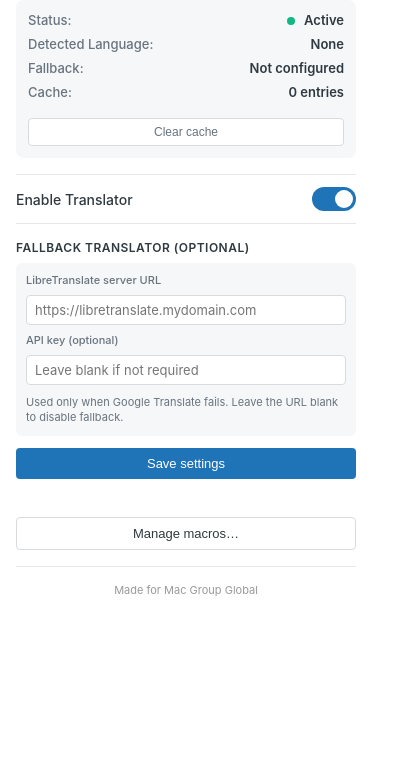
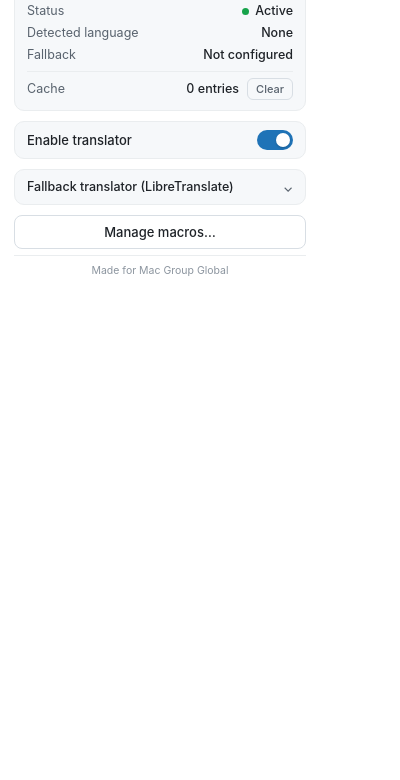
Before and after one commit to PsycoStea/zendesk-auto-translate, a browser extension: page popup.html in a window 400 px wide. Shown: the part 64-844 px from the top of the page. Drawn offline with Linux system fonts and the light colour scheme.

Commit message:
v2.0.6: modern popup with light/dark mode + cache row layout fix
Closes the v2.0.x patch series.

Popup redesign (v2.0.5):
- CSS variables for all colors with @media (prefers-color-scheme: dark)
  override. `color-scheme: light dark` so form controls and scrollbars
  also follow the theme.
- Compacted layout — 320px width, smaller paddings, smaller toggle
  switch, smaller header. Fallback translator section moved into a
  collapsed <details> (auto-expands when one is configured) so the
  popup fits on screen without a scrollbar after the Manage Macros
  button was added.
- Replaced the wide "Clear cache" button with a tiny inline button
  on the cache row.

Icons (v2.0.5):
- generate_icons.py now produces both light (pastel-teal bg) and dark
  (deep-teal bg, pastel-teal text) variants for 16/48/128.
- manifest.json gains `theme_icons` so Chrome's toolbar icon follows
  the user's browser theme.
- Popup header swaps icons via CSS prefers-color-scheme.

Cache row spacing (v2.0.6):
- The cache value `10 entries · 12/22 hits (55%)` was wrapping to two
  lines and breaking the "Clear" button alignment at 320px width.
- Restructured the row as a 3-column flex (label, value, button) with
  `flex: 1 1 auto` + `nowrap` on the value, and tightened the format
  string to `10 entries · 55% hit` so it fits on one line.

README updated with a small "What's new since v2.0" section covering
the cursor marker, auto-translate option, hyperlink/cache fixes from
earlier v2.0.x releases, and the popup redesign.

Co-Authored-By: Claude Opus 4.7 (1M context) <noreply@anthropic.com>

```diff
--- a/package.json
+++ b/package.json
@@ -1,6 +1,6 @@
 {
   "name": "zendesk-auto-translate",
-  "version": "2.0.4",
+  "version": "2.0.6",
   "private": true,
   "description": "Internal Chrome extension for Mac Group Global. This package.json exists for the test harness only — the extension itself ships as a Manifest V3 unpacked extension and has no Node runtime dependencies.",
   "scripts": {
--- a/popup.html
+++ b/popup.html
@@ -3,87 +3,175 @@
 <head>
     <meta charset="UTF-8">
     <style>
+        /* ---------------- Theme tokens ---------------- */
+
+        :root {
+            color-scheme: light dark;
+
+            --bg: #ffffff;
+            --bg-card: #f6f8fa;
+            --bg-card-hover: #eef4fa;
+            --text: #1f2328;
+            --text-muted: #59636e;
+            --text-faint: #8c959f;
+            --border: #d8dee4;
+            --border-soft: #eaedef;
+            --accent: #1f73b7;
+            --accent-hover: #155a92;
+            --accent-bg: #eef6fc;
+            --success: #1a7f37;
+            --error: #cc3340;
+            --error-bg: #fef2f2;
+            --error-border: #fca5a5;
+            --indicator-active: #16a34a;
+            --indicator-inactive: #ef4444;
+            --shadow: 0 1px 2px rgba(0, 0, 0, 0.04);
+        }
+
+        @media (prefers-color-scheme: dark) {
+            :root {
+                --bg: #161b22;
+                --bg-card: #1c232c;
+                --bg-card-hover: #232b35;
+                --text: #e6edf3;
+                --text-muted: #9ba9b9;
+                --text-faint: #6e7b8a;
+                --border: #2d343d;
+                --border-soft: #232930;
+                --accent: #58a6ff;
+                --accent-hover: #79b8ff;
+                --accent-bg: rgba(88, 166, 255, 0.12);
+                --success: #3fb950;
+                --error: #f85149;
+                --error-bg: rgba(248, 81, 73, 0.10);
+                --error-border: rgba(248, 81, 73, 0.40);
+                --indicator-active: #3fb950;
+                --indicator-inactive: #f85149;
+                --shadow: 0 1px 2px rgba(0, 0, 0, 0.30);
+            }
+        }
+
+        * { box-sizing: border-box; }
+
+        html, body {
+            margin: 0;
+            padding: 0;
+        }
+
         body {
-            width: 340px;
-            padding: 16px;
+            width: 320px;
+            padding: 14px;
+            background: var(--bg);
+            color: var(--text);
             font-family: -apple-system, BlinkMacSystemFont, "Segoe UI", Roboto, sans-serif;
-            margin: 0;
+            font-size: 13px;
+            line-height: 1.4;
         }
+
+        /* ---------------- Header ---------------- */
 
         .header {
             display: flex;
             align-items: center;
-            gap: 12px;
-            margin-bottom: 16px;
+            gap: 10px;
+            margin-bottom: 12px;
         }
 
         .header img {
-            width: 32px;
-            height: 32px;
+            width: 28px;
+            height: 28px;
+            border-radius: 6px;
+            display: block;
+        }
+
+        .header img.logo-light { display: block; }
+        .header img.logo-dark  { display: none; }
+
+        @media (prefers-color-scheme: dark) {
+            .header img.logo-light { display: none; }
+            .header img.logo-dark  { display: block; }
         }
 
         .header h1 {
             margin: 0;
-            font-size: 16px;
+            font-size: 14px;
             font-weight: 600;
-            color: #2f3941;
+            letter-spacing: -0.01em;
         }
 
-        .version {
+        .header .version {
             font-size: 11px;
-            color: #999;
+            color: var(--text-faint);
             margin-left: auto;
+            font-variant-numeric: tabular-nums;
         }
 
-        .status-section {
-            background: #f5f7f9;
-            padding: 12px;
-            border-radius: 8px;
-            margin-bottom: 16px;
+        /* ---------------- Status card ---------------- */
+
+        .card {
+            background: var(--bg-card);
+            border: 1px solid var(--border-soft);
+            padding: 10px 12px;
+            border-radius: 10px;
+            margin-bottom: 10px;
         }
 
         .status-row {
             display: flex;
             justify-content: space-between;
             align-items: center;
-            margin-bottom: 8px;
-            font-size: 13px;
+            font-size: 12.5px;
+            line-height: 1.6;
         }
 
-        .status-row:last-child {
-            margin-bottom: 0;
+        .status-row + .status-row {
+            margin-top: 2px;
         }
 
         .status-label {
-            color: #68737d;
-            font-weight: 500;
+            color: var(--text-muted);
         }
 
         .status-value {
-            color: #2f3941;
-            font-weight: 600;
+            color: var(--text);
+            font-weight: 500;
+            display: inline-flex;
+            align-items: center;
+            gap: 6px;
+            font-variant-numeric: tabular-nums;
         }
 
-        .toggle-section {
+        .status-indicator {
+            display: inline-block;
+            width: 7px;
+            height: 7px;
+            border-radius: 50%;
+            background: var(--indicator-inactive);
+        }
+        .status-indicator.active { background: var(--indicator-active); }
+
+        /* ---------------- Toggle row ---------------- */
+
+        .toggle-row {
             display: flex;
             justify-content: space-between;
             align-items: center;
-            padding: 12px 0;
-            border-top: 1px solid #e5e7eb;
-            border-bottom: 1px solid #e5e7eb;
-            margin-bottom: 16px;
+            padding: 8px 12px;
+            margin-bottom: 10px;
+            background: var(--bg-card);
+            border: 1px solid var(--border-soft);
+            border-radius: 10px;
         }
 
         .toggle-label {
-            font-size: 14px;
+            font-size: 13px;
             font-weight: 500;
-            color: #2f3941;
         }
 
         .toggle-switch {
             position: relative;
-            width: 44px;
-            height: 24px;
+            width: 36px;
+            height: 20px;
         }
 
         .toggle-switch input {
@@ -95,246 +183,270 @@
         .slider {
             position: absolute;
             cursor: pointer;
-            top: 0;
-            left: 0;
-            right: 0;
-            bottom: 0;
-            background-color: #ccc;
-            transition: 0.3s;
-            border-radius: 24px;
+            inset: 0;
+            background: var(--border);
+            transition: 0.2s;
+            border-radius: 20px;
         }
 
         .slider:before {
             position: absolute;
             content: "";
-            height: 18px;
-            width: 18px;
+            height: 14px;
+            width: 14px;
             left: 3px;
-            bottom: 3px;
-            background-color: white;
-            transition: 0.3s;
+            top: 3px;
+            background: #fff;
+            transition: 0.2s;
             border-radius: 50%;
+            box-shadow: 0 1px 2px rgba(0, 0, 0, 0.2);
         }
 
         input:checked + .slider {
-            background-color: #1f73b7;
+            background: var(--accent);
         }
 
         input:checked + .slider:before {
-            transform: translateX(20px);
+            transform: translateX(16px);
         }
 
-        .section-label {
-            display: block;
-            font-size: 12px;
-            font-weight: 600;
-            color: #2f3941;
-            text-transform: uppercase;
-            letter-spacing: 0.04em;
-            margin-bottom: 8px;
+        /* ---------------- Buttons ---------------- */
+
+        button {
+            font-family: inherit;
+            cursor: pointer;
         }
 
-        .provider-options {
-            display: flex;
-            flex-direction: column;
-            gap: 8px;
-            margin-bottom: 12px;
+        .btn {
+            width: 100%;
+            padding: 8px 12px;
+            border-radius: 8px;
+            font-size: 13px;
+            font-weight: 500;
+            transition: background 0.15s, border-color 0.15s, color 0.15s;
         }
 
-        .provider-option {
+        .btn-primary {
+            background: var(--accent);
+            color: #fff;
+            border: 1px solid var(--accent);
+        }
+        .btn-primary:hover { background: var(--accent-hover); border-color: var(--accent-hover); }
+        .btn-primary:disabled { opacity: 0.5; cursor: not-allowed; }
+
+        .btn-secondary {
+            background: var(--bg);
+            color: var(--text);
+            border: 1px solid var(--border);
+        }
+        .btn-secondary:hover {
+            background: var(--accent-bg);
+            border-color: var(--accent);
+            color: var(--accent);
+        }
+
+        .btn-tiny {
+            padding: 3px 8px;
+            border-radius: 6px;
+            font-size: 11px;
+            font-weight: 500;
+            background: transparent;
+            color: var(--text-muted);
+            border: 1px solid var(--border);
+            transition: background 0.15s, color 0.15s, border-color 0.15s;
+        }
+        .btn-tiny:hover:not(:disabled) {
+            background: var(--error-bg);
+            color: var(--error);
+            border-color: var(--error-border);
+        }
+        .btn-tiny:disabled { opacity: 0.5; cursor: not-allowed; }
+
+        .row-buttons {
+            display: flex;
+            gap: 8px;
+            margin-bottom: 10px;
+        }
+
+        .row-buttons .btn { flex: 1 1 0; }
+
+        /* ---------------- Cache row inside status card ---------------- */
+
+        .cache-row {
             display: flex;
             align-items: center;
             gap: 8px;
-            font-size: 13px;
-            color: #2f3941;
-            cursor: pointer;
+            margin-top: 6px;
+            padding-top: 6px;
+            border-top: 1px solid var(--border-soft);
+            font-size: 12.5px;
+            line-height: 1.6;
         }
 
-        .provider-option input[type="radio"] {
-            margin: 0;
-            cursor: pointer;
+        .cache-row .status-label { flex: 0 0 auto; }
+
+        .cache-row .cache-value {
+            flex: 1 1 auto;
+            text-align: right;
+            color: var(--text);
+            font-weight: 500;
+            white-space: nowrap;
+            overflow: hidden;
+            text-overflow: ellipsis;
+            font-variant-numeric: tabular-nums;
         }
 
-        .libre-fields {
-            display: none;
-            flex-direction: column;
-            gap: 8px;
-            margin-bottom: 12px;
-            padding: 10px;
-            background: #f5f7f9;
-            border-radius: 6px;
+        .cache-row .btn-tiny { flex: 0 0 auto; }
+
+        /* ---------------- Collapsible fallback section ---------------- */
+
+        details.fallback {
+            background: var(--bg-card);
+            border: 1px solid var(--border-soft);
+            border-radius: 10px;
+            margin-bottom: 10px;
+            padding: 0;
         }
 
-        .libre-fields.visible {
+        details.fallback > summary {
+            list-style: none;
+            cursor: pointer;
+            padding: 8px 12px;
+            font-size: 12.5px;
+            font-weight: 500;
+            color: var(--text);
             display: flex;
+            align-items: center;
+            justify-content: space-between;
+            gap: 8px;
+            user-select: none;
+        }
+        details.fallback > summary::-webkit-details-marker { display: none; }
+
+        details.fallback > summary::after {
+            content: '⌃';
+            display: inline-block;
+            font-size: 13px;
+            color: var(--text-muted);
+            transform: rotate(180deg);
+            transition: transform 0.15s;
+        }
+        details.fallback[open] > summary::after {
+            transform: rotate(0deg);
         }
 
-        .libre-fields label {
-            font-size: 11px;
-            color: #68737d;
-            font-weight: 500;
+        .fallback-body {
+            padding: 0 12px 12px;
+            display: flex;
+            flex-direction: column;
+            gap: 6px;
         }
 
-        .libre-fields input[type="text"],
-        .libre-fields input[type="password"] {
-            width: 100%;
-            box-sizing: border-box;
-            padding: 6px 8px;
-            border: 1px solid #d8dcde;
-            border-radius: 4px;
-            font-size: 13px;
-            font-family: inherit;
+        .fallback-body label {
+            font-size: 11px;
+            color: var(--text-muted);
+            font-weight: 500;
+            margin-top: 4px;
         }
 
-        .libre-fields input:focus {
-            outline: none;
-            border-color: #1f73b7;
+        .fallback-body input[type="text"],
+        .fallback-body input[type="password"] {
+            width: 100%;
+            padding: 6px 8px;
+            border: 1px solid var(--border);
+            border-radius: 6px;
+            font-size: 12.5px;
+            font-family: inherit;
+            background: var(--bg);
+            color: var(--text);
         }
 
-        .libre-hint {
+        .fallback-body input:focus {
+            outline: none;
+            border-color: var(--accent);
+            box-shadow: 0 0 0 2px var(--accent-bg);
+        }
+
+        .fallback-hint {
             font-size: 11px;
-            color: #68737d;
+            color: var(--text-muted);
             line-height: 1.4;
             margin-top: 2px;
         }
 
-        .save-btn {
-            width: 100%;
-            background: #1f73b7;
-            color: white;
-            border: none;
-            padding: 8px 12px;
-            border-radius: 4px;
-            font-size: 13px;
-            font-weight: 500;
-            cursor: pointer;
-            transition: background 0.2s;
+        .save-msg {
+            font-size: 11.5px;
+            min-height: 14px;
+            margin-top: 4px;
         }
+        .save-msg.success { color: var(--success); }
+        .save-msg.error { color: var(--error); }
 
-        .save-btn:hover { background: #1557a0; }
-        .save-btn:disabled { background: #ccc; cursor: not-allowed; }
-
-        .save-msg {
-            font-size: 12px;
-            margin-top: 6px;
-            min-height: 16px;
-        }
-        .save-msg.success { color: #038153; }
-        .save-msg.error { color: #cc3340; }
+        /* ---------------- Footer ---------------- */
 
         .footer {
-            margin-top: 16px;
-            padding-top: 16px;
-            border-top: 1px solid #e5e7eb;
+            margin-top: 6px;
+            padding-top: 8px;
+            border-top: 1px solid var(--border-soft);
             text-align: center;
-            font-size: 11px;
-            color: #999;
-        }
-
-        .status-indicator {
-            display: inline-block;
-            width: 8px;
-            height: 8px;
-            border-radius: 50%;
-            margin-right: 6px;
-        }
-
-        .status-indicator.active { background-color: #10b981; }
-        .status-indicator.inactive { background-color: #ef4444; }
-
-        .clear-cache-btn {
-            width: 100%;
-            margin-top: 10px;
-            background: white;
-            color: #68737d;
-            border: 1px solid #d8dcde;
-            padding: 6px 10px;
-            border-radius: 4px;
-            font-size: 12px;
-            font-weight: 500;
-            cursor: pointer;
-            transition: background 0.2s, color 0.2s, border-color 0.2s;
-        }
-        .clear-cache-btn:hover {
-            background: #fef2f2;
-            color: #cc3340;
-            border-color: #fca5a5;
-        }
-        .clear-cache-btn:disabled {
-            opacity: 0.6;
-            cursor: not-allowed;
-        }
-
-        .manage-macros-btn {
-            width: 100%;
-            margin-top: 16px;
-            background: white;
-            color: #2f3941;
-            border: 1px solid #d8dcde;
-            padding: 8px 12px;
-            border-radius: 4px;
-            font-size: 13px;
-            font-weight: 500;
-            cursor: pointer;
-            transition: background 0.2s, border-color 0.2s;
-        }
-        .manage-macros-btn:hover {
-            background: #eff6ff;
-            border-color: #1f73b7;
+            font-size: 10.5px;
+            color: var(--text-faint);
         }
     </style>
 </head>
 <body>
     <div class="header">
-        <img src="icon48.png" alt="Icon">
+        <img class="logo logo-light" src="icon48.png" alt="">
+        <img class="logo logo-dark"  src="icon48-dark.png" alt="">
         <h1>Zendesk Auto Translator</h1>
-        <span class="version">v2.0.4</span>
+        <span class="version">v2.0.6</span>
     </div>
 
-    <div class="status-section">
+    <div class="card">
         <div class="status-row">
-            <span class="status-label">Status:</span>
+            <span class="status-label">Status</span>
             <span class="status-value" id="status">
                 <span class="status-indicator active"></span>
                 <span id="statusText">Active</span>
             </span>
         </div>
         <div class="status-row">
-            <span class="status-label">Detected Language:</span>
+            <span class="status-label">Detected language</span>
             <span class="status-value" id="detectedLanguage">None</span>
         </div>
         <div class="status-row">
-            <span class="status-label">Fallback:</span>
+            <span class="status-label">Fallback</span>
             <span class="status-value" id="fallbackStatus">Not configured</span>
         </div>
-        <div class="status-row">
-            <span class="status-label">Cache:</span>
-            <span class="status-value" id="cacheStatus">0 entries</span>
+        <div class="cache-row">
+            <span class="status-label">Cache</span>
+            <span class="cache-value" id="cacheStatus">0 entries</span>
+            <button class="btn-tiny" id="clearCacheBtn" type="button">Clear</button>
         </div>
-        <button class="clear-cache-btn" id="clearCacheBtn" type="button">Clear cache</button>
     </div>
 
-    <div class="toggle-section">
-        <span class="toggle-label">Enable Translator</span>
+    <div class="toggle-row">
+        <span class="toggle-label">Enable translator</span>
         <label class="toggle-switch">
             <input type="checkbox" id="toggleSwitch" checked>
             <span class="slider"></span>
         </label>
     </div>
 
-    <span class="section-label">Fallback translator (optional)</span>
-    <div class="libre-fields visible" id="libreFields">
-        <label for="libreUrl">LibreTranslate server URL</label>
-        <input type="text" id="libreUrl" placeholder="https://libretranslate.mydomain.com" autocomplete="off" spellcheck="false">
-        <label for="libreApiKey">API key (optional)</label>
-        <input type="password" id="libreApiKey" placeholder="Leave blank if not required" autocomplete="off">
-        <div class="libre-hint">Used only when Google Translate fails. Leave the URL blank to disable fallback.</div>
-    </div>
+    <details class="fallback" id="fallbackDetails">
+        <summary>Fallback translator (LibreTranslate)</summary>
+        <div class="fallback-body">
+            <label for="libreUrl">Server URL</label>
+            <input type="text" id="libreUrl" placeholder="https://libretranslate.mydomain.com" autocomplete="off" spellcheck="false">
+            <label for="libreApiKey">API key (optional)</label>
+            <input type="password" id="libreApiKey" placeholder="Leave blank if not required" autocomplete="off">
+            <div class="fallback-hint">Used only when Google Translate fails. Leave the URL blank to disable.</div>
+            <button class="btn btn-primary" id="saveBtn" style="margin-top: 4px;">Save settings</button>
+            <div class="save-msg" id="saveMsg"></div>
+        </div>
+    </details>
 
-    <button class="save-btn" id="saveBtn">Save settings</button>
-    <div class="save-msg" id="saveMsg"></div>
-
-    <button class="manage-macros-btn" id="manageMacrosBtn" type="button">Manage macros…</button>
+    <button class="btn btn-secondary" id="manageMacrosBtn" type="button">Manage macros…</button>
 
     <div class="footer">
         Made for Mac Group Global
--- a/popup.js
+++ b/popup.js
@@ -14,6 +14,8 @@ document.addEventListener('DOMContentLoaded', () => {
     const clearCacheBtn = document.getElementById('clearCacheBtn');
     const manageMacrosBtn = document.getElementById('manageMacrosBtn');
 
+    const fallbackDetails = document.getElementById('fallbackDetails');
+
     chrome.storage.local.get(
         ['enabled', 'libretranslateUrl', 'libretranslateApiKey'],
         (result) => {
@@ -24,6 +26,12 @@ document.addEventListener('DOMContentLoaded', () => {
             libreUrl.value = result.libretranslateUrl || '';
             libreApiKey.value = result.libretranslateApiKey || '';
             fallbackStatus.textContent = result.libretranslateUrl ? 'LibreTranslate' : 'Not configured';
+            // Auto-expand the fallback section if one is already
+            // configured — the agent likely opened the popup to edit
+            // it, not to look at it collapsed.
+            if (result.libretranslateUrl && fallbackDetails) {
+                fallbackDetails.open = true;
+            }
         }
     );
 
@@ -173,7 +181,12 @@ document.addEventListener('DOMContentLoaded', () => {
         const entries = `${size} ${size === 1 ? 'entry' : 'entries'}`;
         if (!total) return entries;
         const pct = Math.round((hits / total) * 100);
-        return `${entries} · ${hits}/${total} hits (${pct}%)`;
+        // Compact format: "10 entries · 55% hit". Drops the raw hits/total
+        // ratio because it doesn't fit on one line at 320px popup width
+        // alongside the "Cache" label and "Clear" button. The percentage
+        // is the actually-useful number; raw counts only matter for
+        // diagnostics and are still in chrome.storage.local for that.
+        return `${entries} · ${pct}% hit`;
     }
 
     function showSaveError(msg) {
```
Also changed, not shown: README.md, icon128-dark.png (added), icon16-dark.png (added), icon48-dark.png (added), manifest.json, 1 other file.
